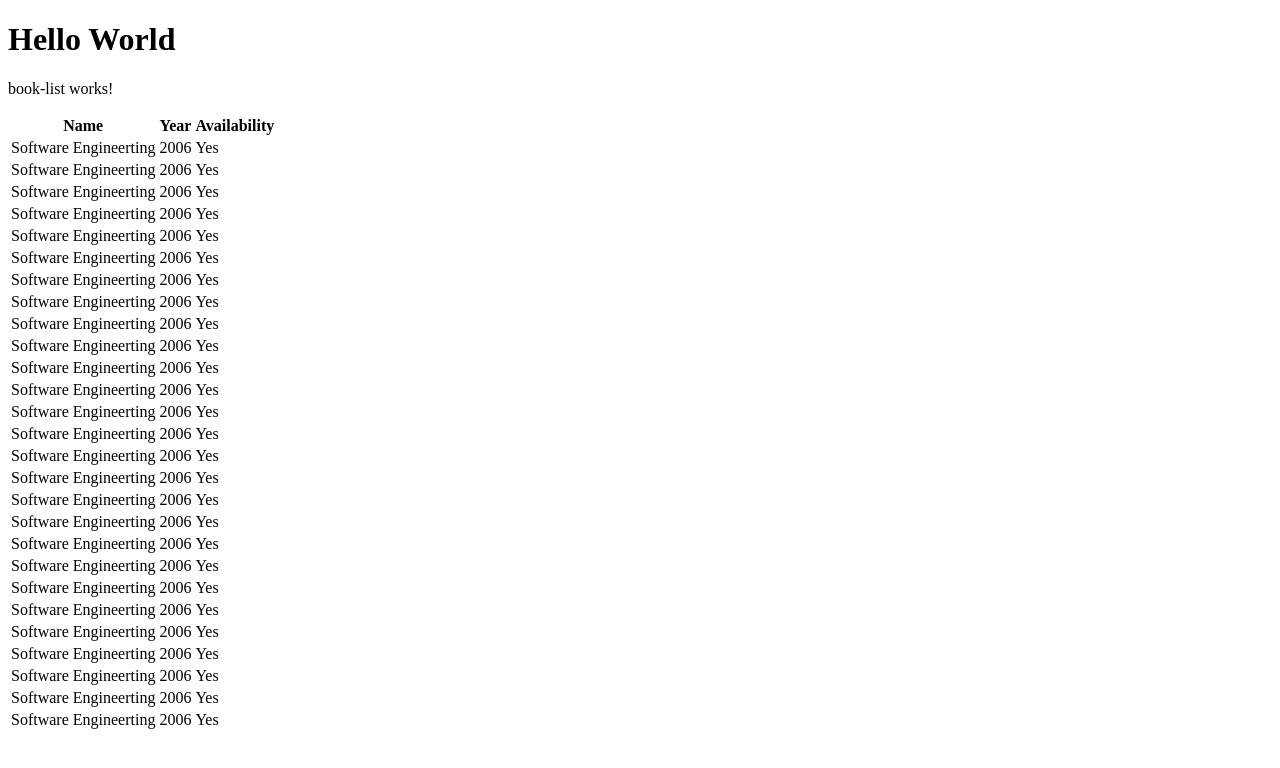
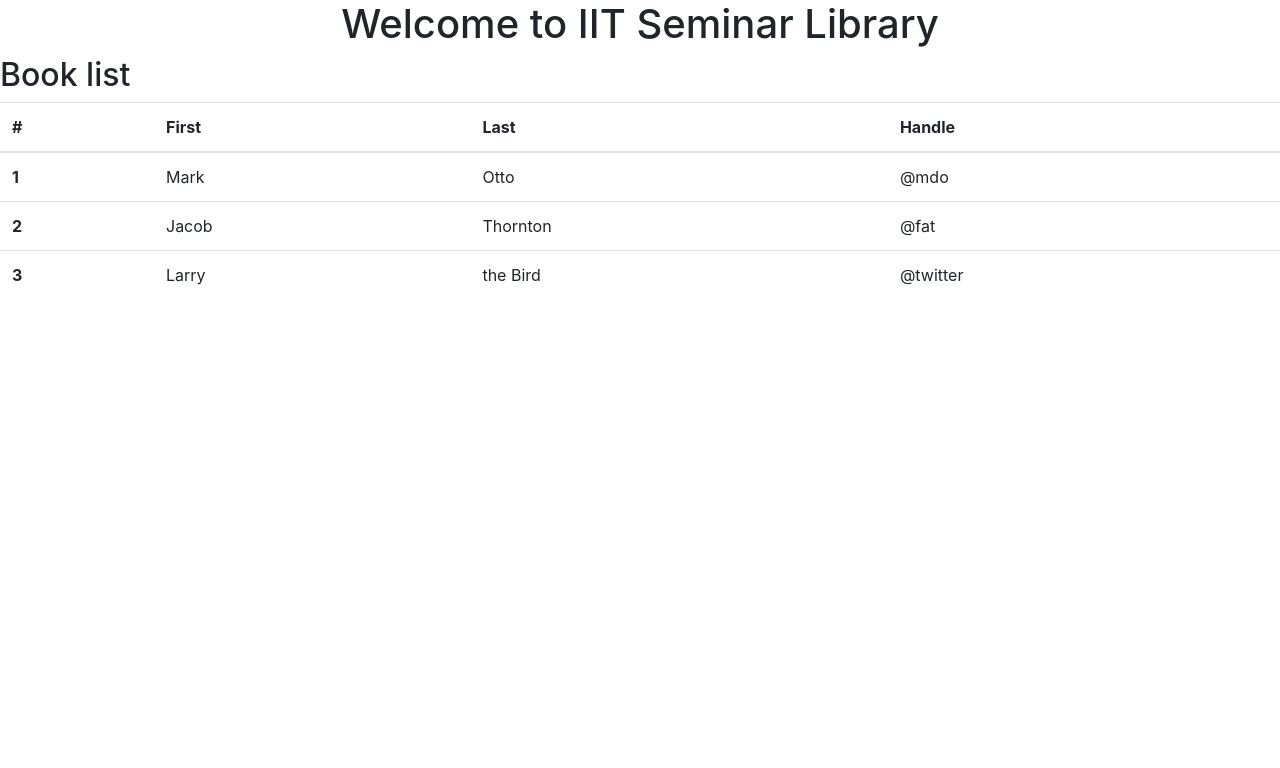
Before and after one commit to rakib3004/book-management, an Angular app: page / in a window 1280 px wide. Shown: the top 768 px of the page. Built offline with nearby package versions, Linux system fonts and the light colour scheme.

Commit message:
add boostrap

```diff
--- a/src/app/app.component.html
+++ b/src/app/app.component.html
@@ -1,2 +1,2 @@
-<h1>Hello World</h1>
+<h1 align="center">Welcome to IIT Seminar Library</h1>
 <app-book-list></app-book-list>
--- a/src/app/book-list/book-list.component.html
+++ b/src/app/book-list/book-list.component.html
@@ -1,175 +1,33 @@
-<p>book-list works!</p>
-<table>
-    <tr>
-        <th>Name</th>
-        <th>Year</th>
-        <th>Availability</th>
-    </tr>
-    <tr>
-        <td>Software Engineerting</td>
-        <td>2006</td>
-        <td>Yes</td>
-    </tr>
-
-    <tr>
-        <td>Software Engineerting</td>
-        <td>2006</td>
-        <td>Yes</td>
-    </tr>
-
-    <tr>
-        <td>Software Engineerting</td>
-        <td>2006</td>
-        <td>Yes</td>
-    </tr>
-
-    <tr>
-        <td>Software Engineerting</td>
-        <td>2006</td>
-        <td>Yes</td>
-    </tr>
-
-    <tr>
-        <td>Software Engineerting</td>
-        <td>2006</td>
-        <td>Yes</td>
-    </tr>
-
-    <tr>
-        <td>Software Engineerting</td>
-        <td>2006</td>
-        <td>Yes</td>
-    </tr>
-
-    <tr>
-        <td>Software Engineerting</td>
-        <td>2006</td>
-        <td>Yes</td>
-    </tr>
-
-    <tr>
-        <td>Software Engineerting</td>
-        <td>2006</td>
-        <td>Yes</td>
-    </tr>
-
-    <tr>
-        <td>Software Engineerting</td>
-        <td>2006</td>
-        <td>Yes</td>
-    </tr>
-
-    <tr>
-        <td>Software Engineerting</td>
-        <td>2006</td>
-        <td>Yes</td>
-    </tr>
-
-    <tr>
-        <td>Software Engineerting</td>
-        <td>2006</td>
-        <td>Yes</td>
-    </tr>
-
-    <tr>
-        <td>Software Engineerting</td>
-        <td>2006</td>
-        <td>Yes</td>
-    </tr>
-
-    <tr>
-        <td>Software Engineerting</td>
-        <td>2006</td>
-        <td>Yes</td>
-    </tr>
-
-    <tr>
-        <td>Software Engineerting</td>
-        <td>2006</td>
-        <td>Yes</td>
-    </tr>
-
-    <tr>
-        <td>Software Engineerting</td>
-        <td>2006</td>
-        <td>Yes</td>
-    </tr>
-
-    <tr>
-        <td>Software Engineerting</td>
-        <td>2006</td>
-        <td>Yes</td>
-    </tr>
-
-    <tr>
-        <td>Software Engineerting</td>
-        <td>2006</td>
-        <td>Yes</td>
-    </tr>
-
-    <tr>
-        <td>Software Engineerting</td>
-        <td>2006</td>
-        <td>Yes</td>
-    </tr>
-
-    <tr>
-        <td>Software Engineerting</td>
-        <td>2006</td>
-        <td>Yes</td>
-    </tr>
-
-    <tr>
-        <td>Software Engineerting</td>
-        <td>2006</td>
-        <td>Yes</td>
-    </tr>
-
-    <tr>
-        <td>Software Engineerting</td>
-        <td>2006</td>
-        <td>Yes</td>
-    </tr>
-
-    <tr>
-        <td>Software Engineerting</td>
-        <td>2006</td>
-        <td>Yes</td>
-    </tr>
+<h2>Book list</h2>
 
 
-    <tr>
-        <td>Software Engineerting</td>
-        <td>2006</td>
-        <td>Yes</td>
-    </tr>
-
-
-
-    <tr>
-        <td>Software Engineerting</td>
-        <td>2006</td>
-        <td>Yes</td>
-    </tr>
-
-    <tr>
-        <td>Software Engineerting</td>
-        <td>2006</td>
-        <td>Yes</td>
-    </tr>
-
-    <tr>
-        <td>Software Engineerting</td>
-        <td>2006</td>
-        <td>Yes</td>
-    </tr>
-
-    <tr>
-        <td>Software Engineerting</td>
-        <td>2006</td>
-        <td>Yes</td>
-    </tr>
-
-
-
-</table>
+<table class="table">
+    <thead>
+      <tr>
+        <th scope="col">#</th>
+        <th scope="col">First</th>
+        <th scope="col">Last</th>
+        <th scope="col">Handle</th>
+      </tr>
+    </thead>
+    <tbody>
+      <tr>
+        <th scope="row">1</th>
+        <td>Mark</td>
+        <td>Otto</td>
+        <td>@mdo</td>
+      </tr>
+      <tr>
+        <th scope="row">2</th>
+        <td>Jacob</td>
+        <td>Thornton</td>
+        <td>@fat</td>
+      </tr>
+      <tr>
+        <th scope="row">3</th>
+        <td>Larry</td>
+        <td>the Bird</td>
+        <td>@twitter</td>
+      </tr>
+    </tbody>
+  </table>
--- a/src/index.html
+++ b/src/index.html
@@ -6,6 +6,9 @@
   <base href="/">
   <meta name="viewport" content="width=device-width, initial-scale=1">
   <link rel="icon" type="image/x-icon" href="favicon.ico">
+  <link rel="stylesheet" href="https://stackpath.bootstrapcdn.com/bootstrap/4.3.1/css/bootstrap.min.css" integrity="sha384-ggOyR0iXCbMQv3Xipma34MD+dH/1fQ784/j6cY/iJTQUOhcWr7x9JvoRxT2MZw1T" crossorigin="anonymous">
+
+
 </head>
 <body>
   <app-root></app-root>
```
